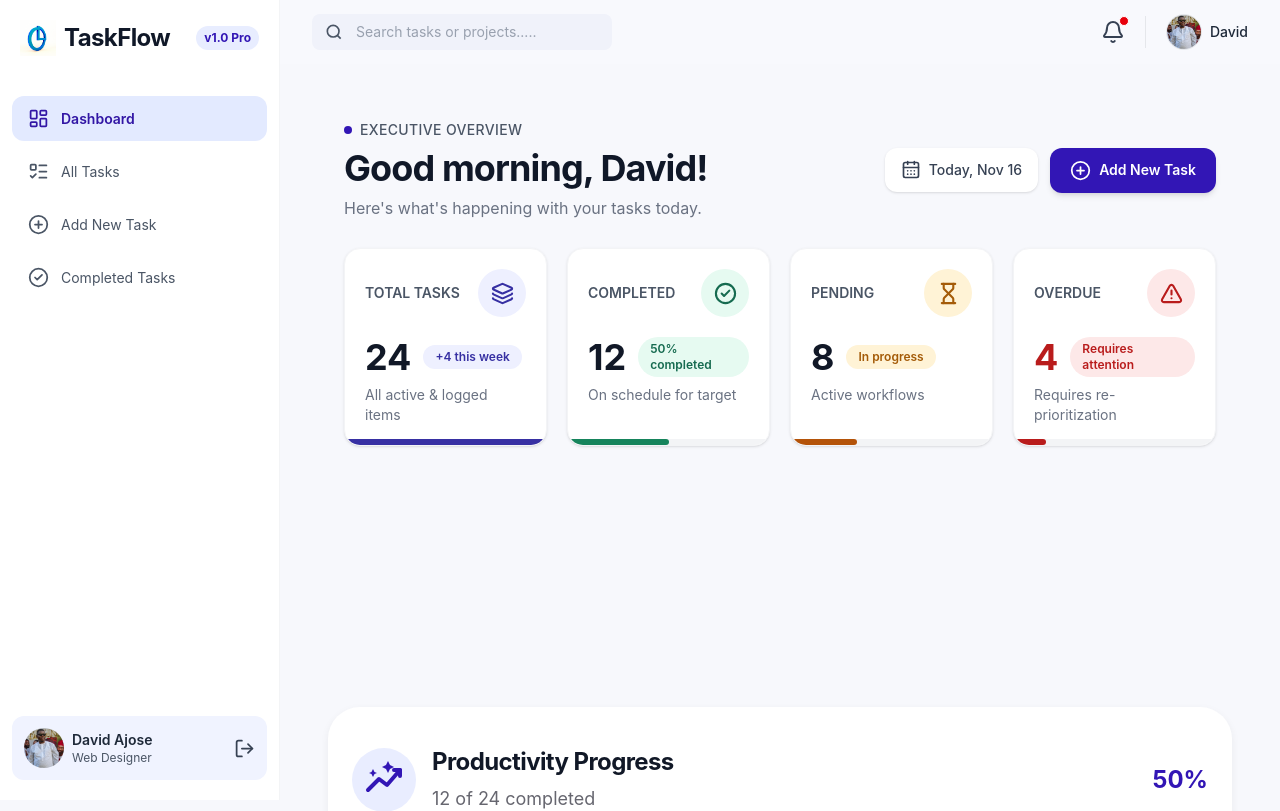
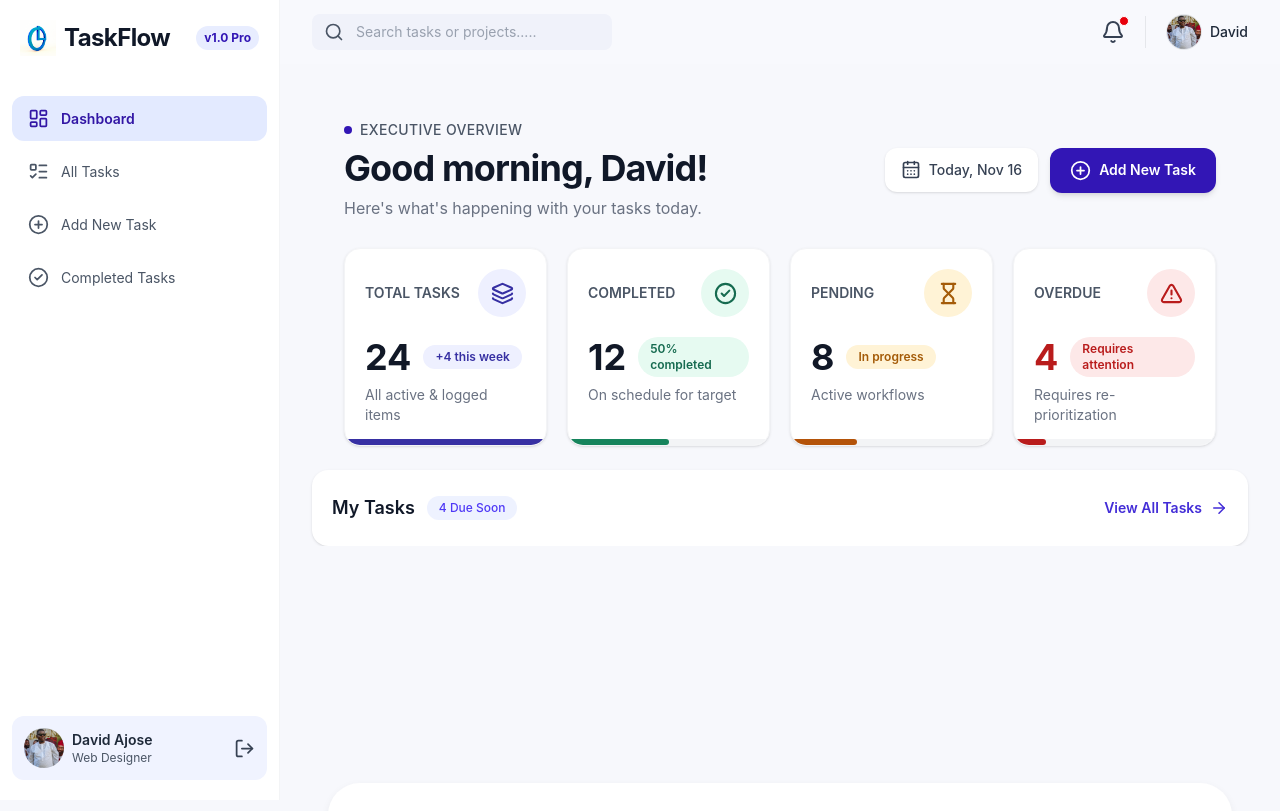
Before and after one commit to Arole01/Task-App, a React (Vite) app: page / in a window 1280 px wide. Shown: the top 811 px of the page. Built offline with nearby package versions, Linux system fonts and the light colour scheme.

Commit message:
taskHeader added

```diff
--- a/src/components/taskCard.jsx
+++ b/src/components/taskCard.jsx
@@ -5,6 +5,7 @@ import {
   CircleCheck,
   Hourglass,
   TriangleAlert,
+  ArrowRight,
 } from "lucide-react";
 
 const taskCards = [
@@ -143,6 +144,23 @@ function TaskCard() {
           ))}
         </div>
       </div>
+
+      <div className="flex items-center justify-between bg-white px-5 py-6 rounded-2xl shadow-sm w-full">
+        <div className="flex items-center gap-3">
+          <h2 className="text-lg font-semibold text-gray-900">My Tasks</h2>
+          <span className="rounded-full bg-indigo-50 px-3 py-1 text-xs font-medium text-indigo-600">
+            4 Due Soon
+          </span>
+        </div>
+
+        <a
+          href="#"
+          className="flex items-center gap-2 text-sm font-semibold text-indigo-700 hover:text-indigo-900 transition-colors"
+        >
+          View All Tasks
+          <ArrowRight size={18} strokeWidth={2} />
+        </a>
+      </div>
     </>
   );
 }
--- a/src/components/top-nav.jsx
+++ b/src/components/top-nav.jsx
@@ -1,23 +1,16 @@
 import profileImage from "../assets/profile-image.jpeg";
-import { Bell } from "lucide-react";
+import { Bell, Search } from "lucide-react";
 
 function TopNav() {
   return (
     <nav className="w-full bg-[#f8f9fd]">
       <header className="flex h-16 items-center justify-between px-5 sm:px-8 ">
         <div className="flex items-center w-[300px] max-w-[55%] gap-3 rounded-lg bg-[#f0f2fa] px-3 py-2">
-          <svg
-            xmlns="http://www.w3.org/2000/svg"
-            className="h-5 w-5 shrink-0 text-gray-600"
-            fill="none"
-            viewBox="0 0 24 24"
-            stroke="currentColor"
-            strokeWidth="2"
-          >
-            <circle cx="11" cy="11" r="7" />
-            <path d="m16 16 4 4" />
-          </svg>
-
+          <Search
+            size={20}
+            strokeWidth={2}
+            className="shrink-0 text-gray-600"
+          />
           <input
             type="text"
             placeholder="Search tasks or projects....."
```
